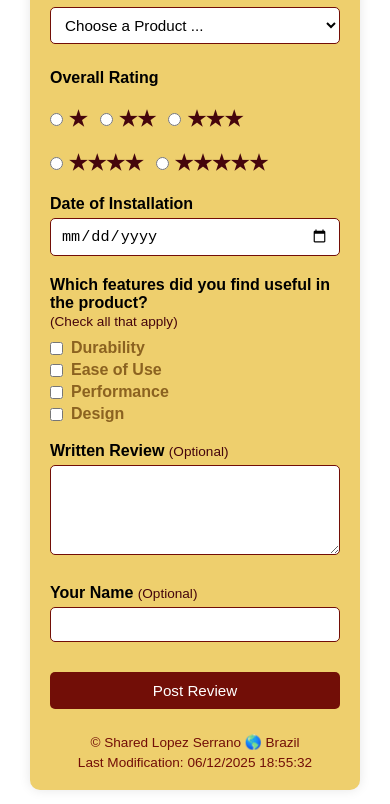
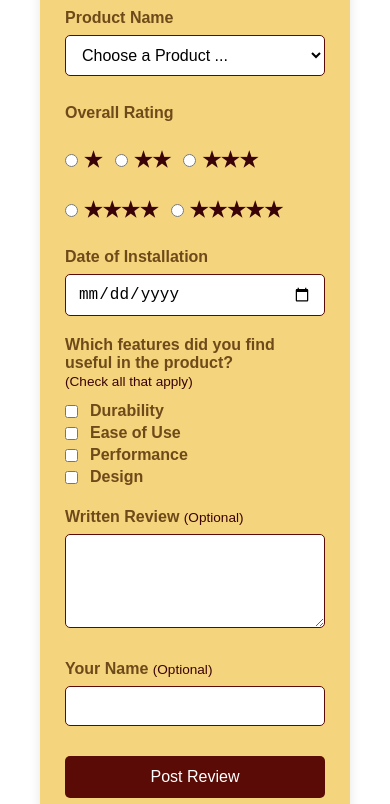
Before and after one commit to sharedlopezserrano/wdd131, a plain HTML site: page form.html in a window 390 px wide. Shown: the part 142-946 px from the top of the page. Drawn offline with Linux system fonts and the light colour scheme.

Commit message:
edit aceesibilty in ligth house

```diff
--- a/styles/form.css
+++ b/styles/form.css
@@ -1,15 +1,12 @@
 :root {
-    --light-gold-color: #EECF6D;
-    --gold-color: #D5AC4E;
-    --brown-color: #720E07;
-    /* Swapped with dark-red-color */
-    --dark-red-color: #8B6220;
-    /* Swapped with brown-color */
-    --darker-red-color: #45050C;
+    --light-gold-color: #F4D47C;
+    --gold-color: #C99A3A;
+    --brown-color: #5A0B05;
+    --dark-red-color: #6E4A1A;
+    --darker-red-color: #3A0307;
     --white-color: #FFFFFF;
 }
 
-/* General Reset */
 * {
     box-sizing: border-box;
     margin: 0;
@@ -19,51 +16,42 @@
 body {
     font-family: Arial, sans-serif;
     background-color: white;
-    /* Gold */
-    padding: 30px;
+    padding: 40px;
 }
 
-/* Main Container */
 .review-container {
     background-color: var(--light-gold-color);
-    /* Light gold */
     max-width: 500px;
     margin: auto;
-    padding: 25px 30px;
+    padding: 30px 35px;
     border-radius: 10px;
     box-shadow: 0 0 12px rgba(0, 0, 0, 0.1);
     border-top: 8px solid var(--brown-color);
-    /* Brown */
 }
 
-/* Title */
 h1 {
     background-color: var(--brown-color);
-    /* Brown */
     color: var(--white-color);
-    /* White */
     font-size: 1.5rem;
-    padding: 10px;
+    padding: 15px;
     text-align: center;
     border-radius: 6px;
     margin-bottom: 20px;
 }
 
-/* Labels and Inputs */
 label,
 legend {
     display: block;
     font-weight: bold;
-    margin-top: 15px;
-    margin-bottom: 5px;
-    /* Dark red */
+    margin-top: 20px;
+    margin-bottom: 10px;
+    color: var(--dark-red-color);
 }
 
 small {
     font-weight: normal;
     font-size: 0.85em;
     color: var(--darker-red-color);
-    /* Darker red */
 }
 
 select,
@@ -71,17 +59,14 @@ input[type="text"],
 input[type="date"],
 textarea {
     width: 100%;
-    padding: 8px 10px;
-    font-size: 1rem;
+    padding: 12px 15px;
+    font-size: 1.1rem;
     border: 1px solid var(--brown-color);
-    /* Brown */
     border-radius: 5px;
     margin-bottom: 10px;
     background-color: var(--white-color);
-    /* White */
 }
 
-/* Star Rating */
 .rating {
     margin-top: 5px;
     margin-bottom: 10px;
@@ -93,10 +78,8 @@ textarea {
     margin-right: 8px;
     cursor: pointer;
     color: var(--darker-red-color);
-    /* Darker red */
 }
 
-/* Checkbox Section */
 fieldset {
     border: none;
     padding: 0;
@@ -107,19 +90,16 @@ fieldset label {
     margin: 4px 0;
     display: flex;
     align-items: center;
-    gap: 8px;
+    gap: 12px;
     color: var(--dark-red-color);
-    /* Dark red */
 }
 
-/* Button */
 button {
     margin-top: 20px;
     background-color: var(--brown-color);
-    /* Brown */
     color: var(--white-color);
-    padding: 10px;
-    font-size: 1rem;
+    padding: 15px;
+    font-size: 1.1rem;
     width: 100%;
     border: none;
     border-radius: 5px;
@@ -128,27 +108,23 @@ button {
 
 button:hover {
     background-color: var(--dark-red-color);
-    /* Dark red */
 }
 
-/* Footer */
 footer {
     text-align: center;
     margin-top: 25px;
     font-size: 0.85rem;
     color: var(--darker-red-color);
-    /* Darker red */
 }
 
 footer p {
     margin-top: 5px;
     color: var(--brown-color);
-    /* Brown */
 }
 
 @media (max-width: 600px) {
     .review-container {
-        padding: 20px;
+        padding: 25px;
     }
 
     h2 {
@@ -164,18 +140,21 @@ footer p {
     label,
     legend {
         font-size: 1rem;
+        margin-top: 18px;
+        margin-bottom: 8px;
     }
 
     input[type="text"],
     input[type="date"],
     select,
     textarea {
-        font-size: 0.95rem;
+        font-size: 1rem;
+        padding: 10px 12px;
     }
 
     button,
     input[type="submit"] {
-        font-size: 0.95rem;
-        padding: 10px;
+        font-size: 1rem;
+        padding: 12px;
     }
 }
```
